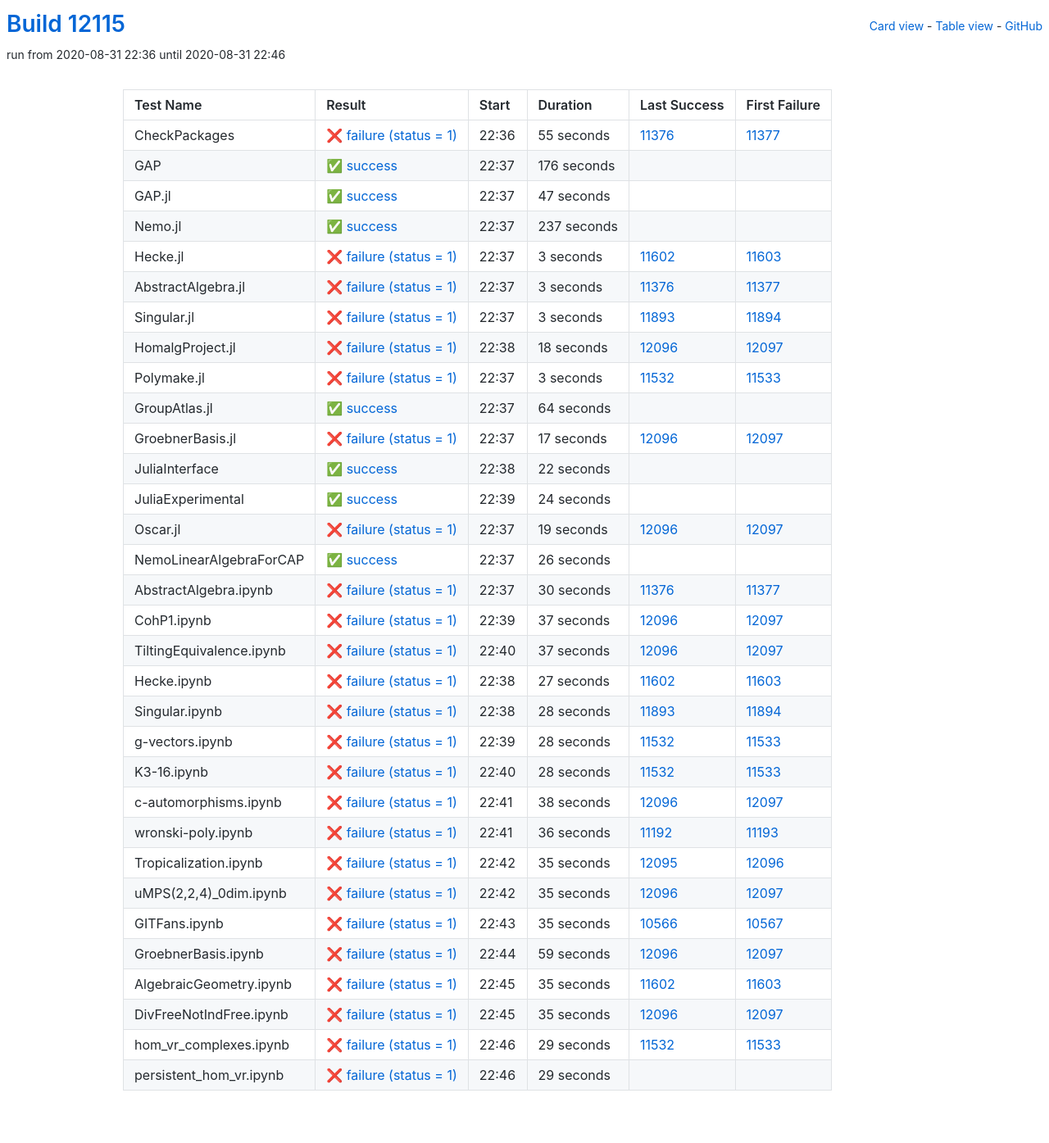
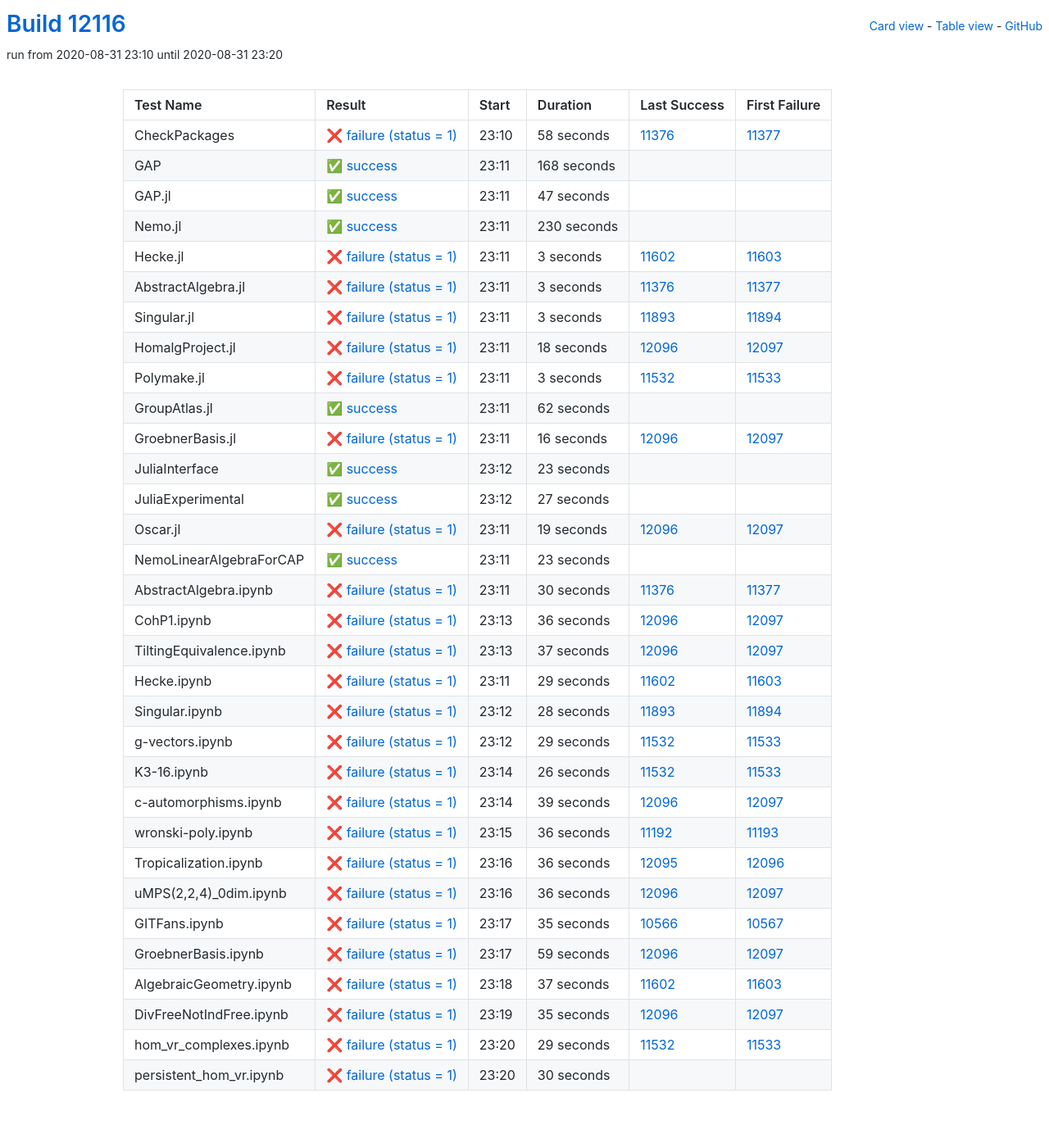
Before and after one commit to oscar-system/oscar-ci-status, a Jekyll site: the page built from table.html, in a window 1280 px wide. Shown: the whole page at 82% size. Built offline with Jekyll 4.4.1, drawn with Linux system fonts in a browser that asks for light colours.

Commit message:
Build #12116

```diff
--- a/_data/ci.yml
+++ b/_data/ci.yml
@@ -1,6 +1,6 @@
 ---
-build: 12115
-build_url: https://oscarci.mathematik.uni-kl.de/job/oscar/12115/
+build: 12116
+build_url: https://oscarci.mathematik.uni-kl.de/job/oscar/12116/
 job: oscar
 organization: oscar-system
 repo: oscar-ci-status
@@ -8,32 +8,32 @@
 tests:
 - name: CheckPackages
   id: checkpackages
-  log: https://oscarci.mathematik.uni-kl.de/job/oscar/12115/artifact/logs/build-12115/CheckPackages.log
-  start: 2020-08-31 22:36
+  log: https://oscarci.mathematik.uni-kl.de/job/oscar/12116/artifact/logs/build-12116/CheckPackages.log
+  start: 2020-08-31 23:10
   success: false
   exitcode: 1
   status: failure
-  duration: 55
+  duration: 58
   last_success: 11376
   last_success_url: https://oscarci.mathematik.uni-kl.de/job/oscar/11376/
   first_failure: 11377
   first_failure_url: https://oscarci.mathematik.uni-kl.de/job/oscar/11377/
 - name: GAP
   id: gap
-  log: https://oscarci.mathematik.uni-kl.de/job/oscar/12115/artifact/logs/build-12115/GAP.log
-  start: 2020-08-31 22:37
+  log: https://oscarci.mathematik.uni-kl.de/job/oscar/12116/artifact/logs/build-12116/GAP.log
+  start: 2020-08-31 23:11
   success: true
   exitcode: 0
   status: success
-  duration: 176
+  duration: 168
   last_success: false
   last_success_url:
   first_failure: false
   first_failure_url:
 - name: GAP.jl
   id: gap-jl
-  log: https://oscarci.mathematik.uni-kl.de/job/oscar/12115/artifact/logs/build-12115/GAP.jl.log
-  start: 2020-08-31 22:37
+  log: https://oscarci.mathematik.uni-kl.de/job/oscar/12116/artifact/logs/build-12116/GAP.jl.log
+  start: 2020-08-31 23:11
   success: true
   exitcode: 0
   status: success
@@ -44,20 +44,20 @@
   first_failure_url:
 - name: Nemo.jl
   id: nemo-jl
-  log: https://oscarci.mathematik.uni-kl.de/job/oscar/12115/artifact/logs/build-12115/Nemo.jl.log
-  start: 2020-08-31 22:37
+  log: https://oscarci.mathematik.uni-kl.de/job/oscar/12116/artifact/logs/build-12116/Nemo.jl.log
+  start: 2020-08-31 23:11
   success: true
   exitcode: 0
   status: success
-  duration: 237
+  duration: 230
   last_success: false
   last_success_url:
   first_failure: false
   first_failure_url:
 - name: Hecke.jl
   id: hecke-jl
-  log: https://oscarci.mathematik.uni-kl.de/job/oscar/12115/artifact/logs/build-12115/Hecke.jl.log
-  start: 2020-08-31 22:37
+  log: https://oscarci.mathematik.uni-kl.de/job/oscar/12116/artifact/logs/build-12116/Hecke.jl.log
+  start: 2020-08-31 23:11
   success: false
   exitcode: 1
   status: failure
@@ -68,8 +68,8 @@
   first_failure_url: https://oscarci.mathematik.uni-kl.de/job/oscar/11603/
 - name: AbstractAlgebra.jl
   id: abstractalgebra-jl
-  log: https://oscarci.mathematik.uni-kl.de/job/oscar/12115/artifact/logs/build-12115/AbstractAlgebra.jl.log
-  start: 2020-08-31 22:37
+  log: https://oscarci.mathematik.uni-kl.de/job/oscar/12116/artifact/logs/build-12116/AbstractAlgebra.jl.log
+  start: 2020-08-31 23:11
   success: false
   exitcode: 1
   status: failure
@@ -80,8 +80,8 @@
   first_failure_url: https://oscarci.mathematik.uni-kl.de/job/oscar/11377/
 - name: Singular.jl
   id: singular-jl
-  log: https://oscarci.mathematik.uni-kl.de/job/oscar/12115/artifact/logs/build-12115/Singular.jl.log
-  start: 2020-08-31 22:37
+  log: https://oscarci.mathematik.uni-kl.de/job/oscar/12116/artifact/logs/build-12116/Singular.jl.log
+  start: 2020-08-31 23:11
   success: false
   exitcode: 1
   status: failure
@@ -92,8 +92,8 @@
   first_failure_url: https://oscarci.mathematik.uni-kl.de/job/oscar/11894/
 - name: HomalgProject.jl
   id: homalgproject-jl
-  log: https://oscarci.mathematik.uni-kl.de/job/oscar/12115/artifact/logs/build-12115/HomalgProject.jl.log
-  start: 2020-08-31 22:38
+  log: https://oscarci.mathematik.uni-kl.de/job/oscar/12116/artifact/logs/build-12116/HomalgProject.jl.log
+  start: 2020-08-31 23:11
   success: false
   exitcode: 1
   status: failure
@@ -104,8 +104,8 @@
   first_failure_url: https://oscarci.mathematik.uni-kl.de/job/oscar/12097/
 - name: Polymake.jl
   id: polymake-jl
-  log: https://oscarci.mathematik.uni-kl.de/job/oscar/12115/artifact/logs/build-12115/Polymake.jl.log
-  start: 2020-08-31 22:37
+  log: https://oscarci.mathematik.uni-kl.de/job/oscar/12116/artifact/logs/build-12116/Polymake.jl.log
+  start: 2020-08-31 23:11
   success: false
   exitcode: 1
   status: failure
@@ -116,56 +116,56 @@
   first_failure_url: https://oscarci.mathematik.uni-kl.de/job/oscar/11533/
 - name: GroupAtlas.jl
   id: groupatlas-jl
-  log: https://oscarci.mathematik.uni-kl.de/job/oscar/12115/artifact/logs/build-12115/GroupAtlas.jl.log
-  start: 2020-08-31 22:37
+  log: https://oscarci.mathematik.uni-kl.de/job/oscar/12116/artifact/logs/build-12116/GroupAtlas.jl.log
+  start: 2020-08-31 23:11
   success: true
   exitcode: 0
   status: success
-  duration: 64
+  duration: 62
   last_success: false
   last_success_url:
   first_failure: false
   first_failure_url:
 - name: GroebnerBasis.jl
   id: groebnerbasis-jl
-  log: https://oscarci.mathematik.uni-kl.de/job/oscar/12115/artifact/logs/build-12115/GroebnerBasis.jl.log
-  start: 2020-08-31 22:37
+  log: https://oscarci.mathematik.uni-kl.de/job/oscar/12116/artifact/logs/build-12116/GroebnerBasis.jl.log
+  start: 2020-08-31 23:11
   success: false
   exitcode: 1
   status: failure
-  duration: 17
+  duration: 16
   last_success: 12096
   last_success_url: https://oscarci.mathematik.uni-kl.de/job/oscar/12096/
   first_failure: 12097
   first_failure_url: https://oscarci.mathematik.uni-kl.de/job/oscar/12097/
 - name: JuliaInterface
   id: juliainterface
-  log: https://oscarci.mathematik.uni-kl.de/job/oscar/12115/artifact/logs/build-12115/JuliaInterface.log
-  start: 2020-08-31 22:38
+  log: https://oscarci.mathematik.uni-kl.de/job/oscar/12116/artifact/logs/build-12116/JuliaInterface.log
+  start: 2020-08-31 23:12
   success: true
   exitcode: 0
   status: success
-  duration: 22
+  duration: 23
   last_success: false
   last_success_url:
   first_failure: false
   first_failure_url:
 - name: JuliaExperimental
   id: juliaexperimental
-  log: https://oscarci.mathematik.uni-kl.de/job/oscar/12115/artifact/logs/build-12115/JuliaExperimental.log
-  start: 2020-08-31 22:39
+  log: https://oscarci.mathematik.uni-kl.de/job/oscar/12116/artifact/logs/build-12116/JuliaExperimental.log
+  start: 2020-08-31 23:12
   success: true
   exitcode: 0
   status: success
-  duration: 24
+  duration: 27
   last_success: false
   last_success_url:
   first_failure: false
   first_failure_url:
 - name: Oscar.jl
   id: oscar-jl
-  log: https://oscarci.mathematik.uni-kl.de/job/oscar/12115/artifact/logs/build-12115/Oscar.jl.log
-  start: 2020-08-31 22:37
+  log: https://oscarci.mathematik.uni-kl.de/job/oscar/12116/artifact/logs/build-12116/Oscar.jl.log
+  start: 2020-08-31 23:11
   success: false
   exitcode: 1
   status: failure
@@ -176,20 +176,20 @@
   first_failure_url: https://oscarci.mathematik.uni-kl.de/job/oscar/12097/
 - name: NemoLinearAlgebraForCAP
   id: nemolinearalgebraforcap
-  log: https://oscarci.mathematik.uni-kl.de/job/oscar/12115/artifact/logs/build-12115/NemoLinearAlgebraForCAP.log
-  start: 2020-08-31 22:37
+  log: https://oscarci.mathematik.uni-kl.de/job/oscar/12116/artifact/logs/build-12116/NemoLinearAlgebraForCAP.log
+  start: 2020-08-31 23:11
   success: true
   exitcode: 0
   status: success
-  duration: 26
+  duration: 23
   last_success: false
   last_success_url:
   first_failure: false
   first_failure_url:
 - name: AbstractAlgebra.ipynb
   id: abstractalgebra-ipynb
-  log: https://oscarci.mathematik.uni-kl.de/job/oscar/12115/artifact/logs/build-12115/AbstractAlgebra.ipynb.log
-  start: 2020-08-31 22:37
+  log: https://oscarci.mathematik.uni-kl.de/job/oscar/12116/artifact/logs/build-12116/AbstractAlgebra.ipynb.log
+  start: 2020-08-31 23:11
   success: false
   exitcode: 1
   status: failure
@@ -200,20 +200,20 @@
   first_failure_url: https://oscarci.mathematik.uni-kl.de/job/oscar/11377/
 - name: CohP1.ipynb
   id: cohp1-ipynb
-  log: https://oscarci.mathematik.uni-kl.de/job/oscar/12115/artifact/logs/build-12115/CohP1.ipynb.log
-  start: 2020-08-31 22:39
+  log: https://oscarci.mathematik.uni-kl.de/job/oscar/12116/artifact/logs/build-12116/CohP1.ipynb.log
+  start: 2020-08-31 23:13
   success: false
   exitcode: 1
   status: failure
-  duration: 37
+  duration: 36
   last_success: 12096
   last_success_url: https://oscarci.mathematik.uni-kl.de/job/oscar/12096/
   first_failure: 12097
   first_failure_url: https://oscarci.mathematik.uni-kl.de/job/oscar/12097/
 - name: TiltingEquivalence.ipynb
   id: tiltingequivalence-ipynb
-  log: https://oscarci.mathematik.uni-kl.de/job/oscar/12115/artifact/logs/build-12115/TiltingEquivalence.ipynb.log
-  start: 2020-08-31 22:40
+  log: https://oscarci.mathematik.uni-kl.de/job/oscar/12116/artifact/logs/build-12116/TiltingEquivalence.ipynb.log
+  start: 2020-08-31 23:13
   success: false
   exitcode: 1
   status: failure
@@ -224,20 +224,20 @@
   first_failure_url: https://oscarci.mathematik.uni-kl.de/job/oscar/12097/
 - name: Hecke.ipynb
   id: hecke-ipynb
-  log: https://oscarci.mathematik.uni-kl.de/job/oscar/12115/artifact/logs/build-12115/Hecke.ipynb.log
-  start: 2020-08-31 22:38
+  log: https://oscarci.mathematik.uni-kl.de/job/oscar/12116/artifact/logs/build-12116/Hecke.ipynb.log
+  start: 2020-08-31 23:11
   success: false
   exitcode: 1
   status: failure
-  duration: 27
+  duration: 29
   last_success: 11602
   last_success_url: https://oscarci.mathematik.uni-kl.de/job/oscar/11602/
   first_failure: 11603
   first_failure_url: https://oscarci.mathematik.uni-kl.de/job/oscar/11603/
 - name: Singular.ipynb
   id: singular-ipynb
-  log: https://oscarci.mathematik.uni-kl.de/job/oscar/12115/artifact/logs/build-12115/Singular.ipynb.log
-  start: 2020-08-31 22:38
+  log: https://oscarci.mathematik.uni-kl.de/job/oscar/12116/artifact/logs/build-12116/Singular.ipynb.log
+  start: 2020-08-31 23:12
   success: false
   exitcode: 1
   status: failure
@@ -248,44 +248,44 @@
   first_failure_url: https://oscarci.mathematik.uni-kl.de/job/oscar/11894/
 - name: g-vectors.ipynb
   id: g-vectors-ipynb
-  log: https://oscarci.mathematik.uni-kl.de/job/oscar/12115/artifact/logs/build-12115/g-vectors.ipynb.log
-  start: 2020-08-31 22:39
+  log: https://oscarci.mathematik.uni-kl.de/job/oscar/12116/artifact/logs/build-12116/g-vectors.ipynb.log
+  start: 2020-08-31 23:12
   success: false
   exitcode: 1
   status: failure
-  duration: 28
+  duration: 29
   last_success: 11532
   last_success_url: https://oscarci.mathematik.uni-kl.de/job/oscar/11532/
   first_failure: 11533
   first_failure_url: https://oscarci.mathematik.uni-kl.de/job/oscar/11533/
 - name: K3-16.ipynb
   id: k3-16-ipynb
-  log: https://oscarci.mathematik.uni-kl.de/job/oscar/12115/artifact/logs/build-12115/K3-16.ipynb.log
-  start: 2020-08-31 22:40
+  log: https://oscarci.mathematik.uni-kl.de/job/oscar/12116/artifact/logs/build-12116/K3-16.ipynb.log
+  start: 2020-08-31 23:14
   success: false
   exitcode: 1
   status: failure
-  duration: 28
+  duration: 26
   last_success: 11532
   last_success_url: https://oscarci.mathematik.uni-kl.de/job/oscar/11532/
   first_failure: 11533
   first_failure_url: https://oscarci.mathematik.uni-kl.de/job/oscar/11533/
 - name: c-automorphisms.ipynb
   id: c-automorphisms-ipynb
-  log: https://oscarci.mathematik.uni-kl.de/job/oscar/12115/artifact/logs/build-12115/c-automorphisms.ipynb.log
-  start: 2020-08-31 22:41
+  log: https://oscarci.mathematik.uni-kl.de/job/oscar/12116/artifact/logs/build-12116/c-automorphisms.ipynb.log
+  start: 2020-08-31 23:14
   success: false
   exitcode: 1
   status: failure
-  duration: 38
+  duration: 39
   last_success: 12096
   last_success_url: https://oscarci.mathematik.uni-kl.de/job/oscar/12096/
   first_failure: 12097
   first_failure_url: https://oscarci.mathematik.uni-kl.de/job/oscar/12097/
 - name: wronski-poly.ipynb
   id: wronski-poly-ipynb
-  log: https://oscarci.mathematik.uni-kl.de/job/oscar/12115/artifact/logs/build-12115/wronski-poly.ipynb.log
-  start: 2020-08-31 22:41
+  log: https://oscarci.mathematik.uni-kl.de/job/oscar/12116/artifact/logs/build-12116/wronski-poly.ipynb.log
+  start: 2020-08-31 23:15
   success: false
   exitcode: 1
   status: failure
@@ -296,32 +296,32 @@
   first_failure_url: https://oscarci.mathematik.uni-kl.de/job/oscar/11193/
 - name: Tropicalization.ipynb
   id: tropicalization-ipynb
-  log: https://oscarci.mathematik.uni-kl.de/job/oscar/12115/artifact/logs/build-12115/Tropicalization.ipynb.log
-  start: 2020-08-31 22:42
+  log: https://oscarci.mathematik.uni-kl.de/job/oscar/12116/artifact/logs/build-12116/Tropicalization.ipynb.log
+  start: 2020-08-31 23:16
   success: false
   exitcode: 1
   status: failure
-  duration: 35
+  duration: 36
   last_success: 12095
   last_success_url: https://oscarci.mathematik.uni-kl.de/job/oscar/12095/
   first_failure: 12096
   first_failure_url: https://oscarci.mathematik.uni-kl.de/job/oscar/12096/
 - name: uMPS(2,2,4)_0dim.ipynb
   id: umps-2-2-4-0dim-ipynb
-  log: https://oscarci.mathematik.uni-kl.de/job/oscar/12115/artifact/logs/build-12115/uMPS-2-2-4-_0dim.ipynb.log
-  start: 2020-08-31 22:42
+  log: https://oscarci.mathematik.uni-kl.de/job/oscar/12116/artifact/logs/build-12116/uMPS-2-2-4-_0dim.ipynb.log
+  start: 2020-08-31 23:16
   success: false
   exitcode: 1
   status: failure
-  duration: 35
+  duration: 36
   last_success: 12096
   last_success_url: https://oscarci.mathematik.uni-kl.de/job/oscar/12096/
   first_failure: 12097
   first_failure_url: https://oscarci.mathematik.uni-kl.de/job/oscar/12097/
 - name: GITFans.ipynb
   id: gitfans-ipynb
-  log: https://oscarci.mathematik.uni-kl.de/job/oscar/12115/artifact/logs/build-12115/GITFans.ipynb.log
-  start: 2020-08-31 22:43
+  log: https://oscarci.mathematik.uni-kl.de/job/oscar/12116/artifact/logs/build-12116/GITFans.ipynb.log
+  start: 2020-08-31 23:17
   success: false
   exitcode: 1
   status: failure
@@ -332,8 +332,8 @@
   first_failure_url: https://oscarci.mathematik.uni-kl.de/job/oscar/10567/
 - name: GroebnerBasis.ipynb
   id: groebnerbasis-ipynb
-  log: https://oscarci.mathematik.uni-kl.de/job/oscar/12115/artifact/logs/build-12115/GroebnerBasis.ipynb.log
-  start: 2020-08-31 22:44
+  log: https://oscarci.mathematik.uni-kl.de/job/oscar/12116/artifact/logs/build-12116/GroebnerBasis.ipynb.log
+  start: 2020-08-31 23:17
   success: false
   exitcode: 1
   status: failure
@@ -344,20 +344,20 @@
   first_failure_url: https://oscarci.mathematik.uni-kl.de/job/oscar/12097/
 - name: AlgebraicGeometry.ipynb
   id: algebraicgeometry-ipynb
-  log: https://oscarci.mathematik.uni-kl.de/job/oscar/12115/artifact/logs/build-12115/AlgebraicGeometry.ipynb.log
-  start: 2020-08-31 22:45
+  log: https://oscarci.mathematik.uni-kl.de/job/oscar/12116/artifact/logs/build-12116/AlgebraicGeometry.ipynb.log
+  start: 2020-08-31 23:18
   success: false
   exitcode: 1
   status: failure
-  duration: 35
+  duration: 37
   last_success: 11602
   last_success_url: https://oscarci.mathematik.uni-kl.de/job/oscar/11602/
   first_failure: 11603
   first_failure_url: https://oscarci.mathematik.uni-kl.de/job/oscar/11603/
 - name: DivFreeNotIndFree.ipynb
   id: divfreenotindfree-ipynb
-  log: https://oscarci.mathematik.uni-kl.de/job/oscar/12115/artifact/logs/build-12115/DivFreeNotIndFree.ipynb.log
-  start: 2020-08-31 22:45
+  log: https://oscarci.mathematik.uni-kl.de/job/oscar/12116/artifact/logs/build-12116/DivFreeNotIndFree.ipynb.log
+  start: 2020-08-31 23:19
   success: false
   exitcode: 1
   status: failure
@@ -368,8 +368,8 @@
   first_failure_url: https://oscarci.mathematik.uni-kl.de/job/oscar/12097/
 - name: hom_vr_complexes.ipynb
   id: hom-vr-complexes-ipynb
-  log: https://oscarci.mathematik.uni-kl.de/job/oscar/12115/artifact/logs/build-12115/hom_vr_complexes.ipynb.log
-  start: 2020-08-31 22:46
+  log: https://oscarci.mathematik.uni-kl.de/job/oscar/12116/artifact/logs/build-12116/hom_vr_complexes.ipynb.log
+  start: 2020-08-31 23:20
   success: false
   exitcode: 1
   status: failure
@@ -380,12 +380,12 @@
   first_failure_url: https://oscarci.mathematik.uni-kl.de/job/oscar/11533/
 - name: persistent_hom_vr.ipynb
   id: persistent-hom-vr-ipynb
-  log: https://oscarci.mathematik.uni-kl.de/job/oscar/12115/artifact/logs/build-12115/persistent_hom_vr.ipynb.log
-  start: 2020-08-31 22:46
+  log: https://oscarci.mathematik.uni-kl.de/job/oscar/12116/artifact/logs/build-12116/persistent_hom_vr.ipynb.log
+  start: 2020-08-31 23:20
   success: false
   exitcode: 1
   status: failure
-  duration: 29
+  duration: 30
   last_success: false
   last_success_url:
   first_failure: false
```
Also changed, not shown: README.md.
